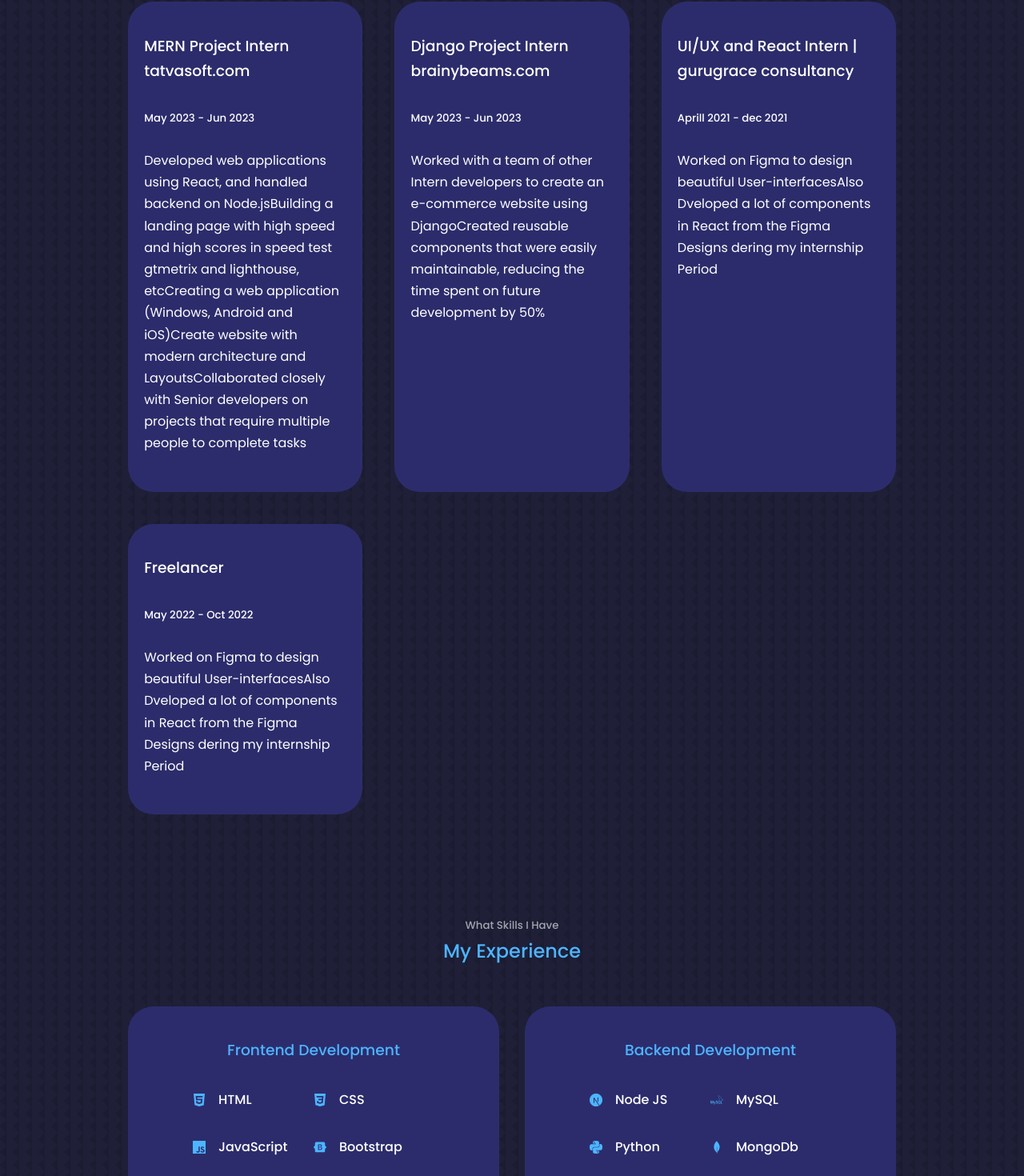
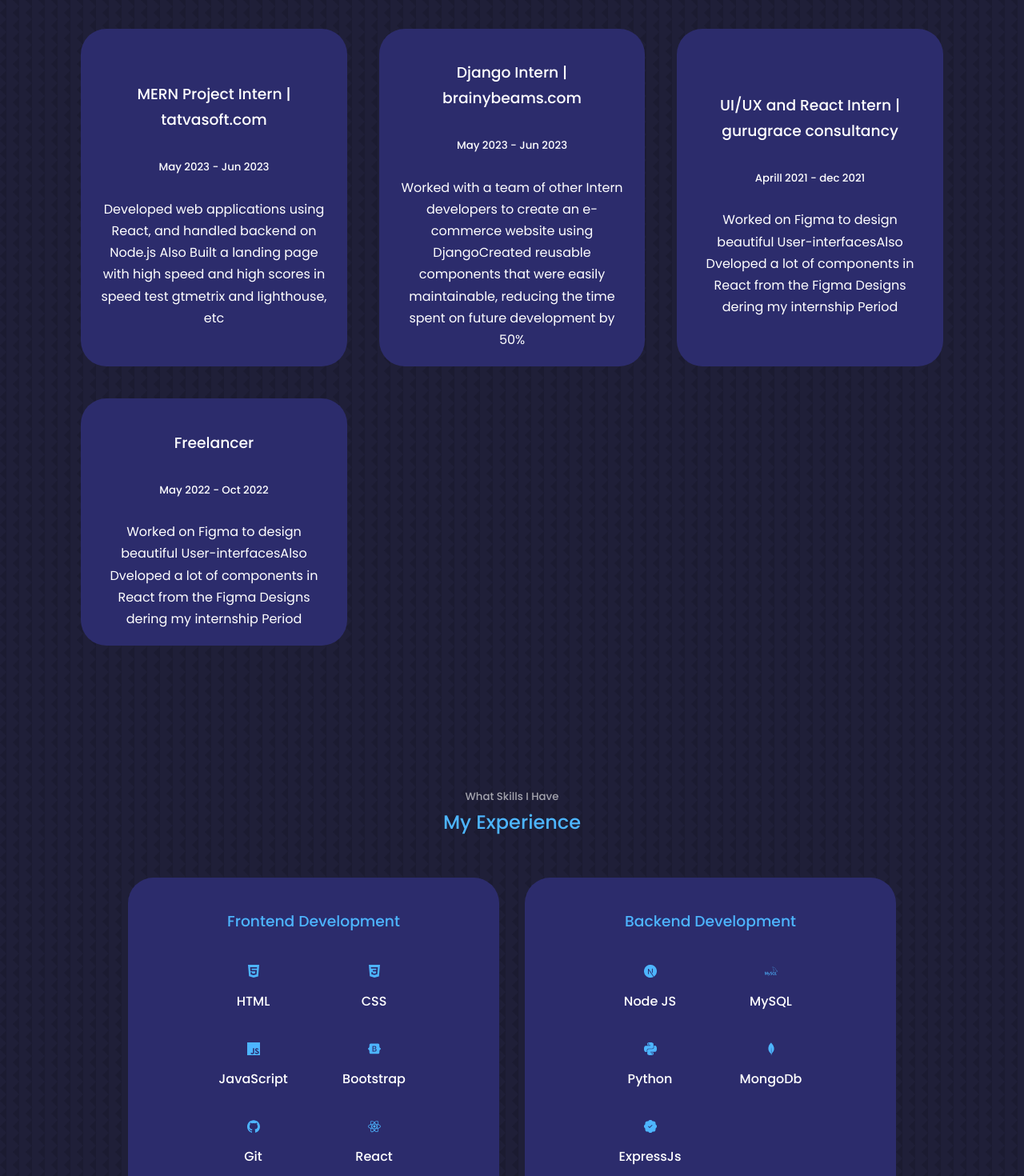
Before and after one commit to om-bhesania/My-Portfolio, a React (Create React App) app: page / in a window 1280 px wide. Shown: the part 1736-3206 px from the top of the page at 80% size. Built offline with nearby package versions, Linux system fonts and the light colour scheme.

Commit message:
major changes

```diff
--- a/src/components/experience/Experience.jsx
+++ b/src/components/experience/Experience.jsx
@@ -8,11 +8,9 @@
 import './experience.css'
 import {
   BsPatchCheckFill,
-  BsInstagram,
 
 } from 'react-icons/bs'
 import {
-  SiRedux,
   SiCss3,
   SiNextdotjs,
   SiBootstrap,
@@ -25,7 +23,7 @@
   SiReact,
   SiVuedotjs,
   SiMysql,
-  SiMongodb
+  SiMongodb,
 } from "react-icons/si";
 const Experience = () => {
   return (
@@ -95,6 +93,12 @@
                 <h4>Nextjs</h4>
               </div>
             </article>
+            <article className='experience__details'>
+              <SiFigma className='experience__details-icon' />
+              <div>
+                <h4>Figma</h4>
+              </div>
+            </article>
           </div>
         </div>
         {/* END OF FRONTEND */}
@@ -126,6 +130,12 @@
                 <h4>MongoDb</h4>
               </div>
             </article>
+            <article className='experience__details'>
+              <BsPatchCheckFill className='experience__details-icon' />
+              <div>
+                <h4>ExpressJs</h4>
+              </div>
+            </article>
           </div>
         </div>
       </div>
--- a/src/components/experienceJOB/job.js
+++ b/src/components/experienceJOB/job.js
@@ -1,21 +1,19 @@
 import React from 'react'
+import "./jobs.css"
 
 
 // DO NOT USE THE IMAGES IN PRODUCTION
  const data = [
     {
-      title: ' MERN Project Intern  tatvasoft.com',
+      title: ' MERN Project Intern | tatvasoft.com',
       date: 'May 2023 - Jun 2023',
       details: [
-        'Developed web applications using React, and handled backend on Node.js',
-        'Building a landing page with high speed and high scores in speed test gtmetrix and lighthouse, etc',
-        'Creating a web application (Windows, Android and iOS)',
-        'Create website with modern architecture and Layouts',
-        'Collaborated closely with Senior developers on projects that require multiple people to complete tasks',
+        'Developed web applications using React, and handled backend on Node.js ',
+        'Also Built a landing page with high speed and high scores in speed test gtmetrix and lighthouse, etc',
       ],
     },
     {
-      title: 'Django Project Intern  brainybeams.com',
+      title: 'Django Intern | brainybeams.com',
       date: 'May 2023 - Jun 2023',
       details: [
         'Worked with a team of other Intern developers to create an e-commerce website using Django',
@@ -43,14 +41,14 @@
 
 const Jobs = () => {
   return (
-    <div className="container portfolio__container">
+    <div className="containerJobs portfolio__container">
         {
           data.map(({ date, title,details}) => {
             return (
               <article className='portfolio__item'>
               <h3>{title}</h3>
               <h5>{date}</h5>
-              <br /> <p>{details}</p> <br />
+              <br /> <p>{details}</p>
             </article>
             )
           })
--- /dev/null
+++ b/src/components/experienceJOB/jobs.css
@@ -0,0 +1,14 @@
+.containerJobs {
+    width: fit-content;
+    width: 92%;
+    margin: 0 auto;
+    padding: 50px;
+}
+
+article{
+    display: flex;
+    justify-content: center;
+    align-items: center;
+flex-direction: column;
+text-align: center;
+}
--- a/src/components/portfolio/Portfolio.jsx
+++ b/src/components/portfolio/Portfolio.jsx
@@ -8,7 +8,7 @@
   {
     title: 'Animated Portfolio',
     description: `Portfolio website built with React v18.2, Typescript,  react-router-dom v6, framer-motion, react-icons, Scss`,
-    image: 'https://raw.githubusercontent.com/erfjs/animated-portfolio/main/src/assets/example.png',
+    image: 'https://github.com/om-bhesania/My-Portfolio/assets/48543687/6768e6b5-ebaa-40e0-9b5b-4d5083cb7dd0',
     GitHub: 'https://github.com/om-bhesania/NextJS-portfolio-website',
     hosted: 'https://github.com/om-bhesania/NextJS-portfolio-website',
   },
@@ -16,7 +16,7 @@
   {
     title: 'Personalized Card | XYZ~Bank',
     description: `You can personalize your bank card as you want. A very interesting program using only HTML, CSS and JavaScript, with which you can change the card name, color and model`,
-    image: 'https://raw.githubusercontent.com/erfjs/ejbank/main/img/example.png',
+    image: 'https://github.com/om-bhesania/My-Portfolio/assets/48543687/82787f8a-38df-4d84-a74a-8c6fc04ac403',
     GitHub: 'https://github.com/om-bhesania/Card-Personalizer',
     hosted: `https://cardpersonalizer.netlify.app/`,
   },
--- a/src/components/portfolio/portfolio.css
+++ b/src/components/portfolio/portfolio.css
@@ -19,7 +19,17 @@
 
 .portfolio__item-image {
   border-radius: 1.5rem;
+  height: 30vh;
   overflow: hidden;
+}
+
+.portfolio__item-image img{
+  transition: ease 0.6s;
+
+  height:30vh;
+}
+.portfolio__item-image img:hover{
+  transform: scale(1.2);
 }
 
 .portfolio__item h3 {
```
